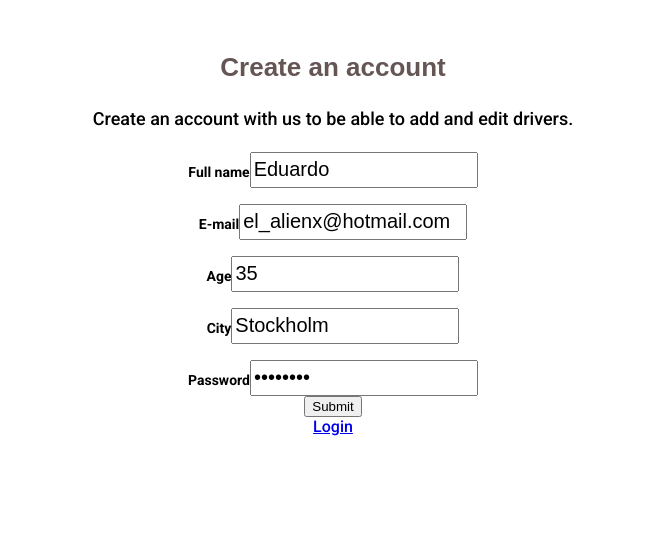
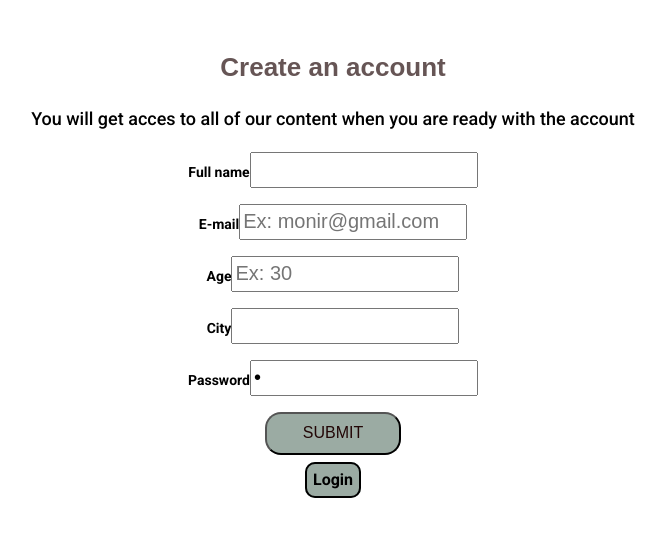
Before and after one commit to Monir2022/lms-linkoping, a React (Create React App) app: page /sign-up in a window 1280 px wide. Shown: the top 536 px of the page, without its empty margins (307-973 px from the left). Built offline with nearby package versions, Linux system fonts and the light colour scheme.

Commit message:
function name has changed

```diff
--- a/src/data/signUpForm.json
+++ b/src/data/signUpForm.json
@@ -1,7 +1,7 @@
 {
   "name": {
     "label": "Full name",
-    "placeholder": "Ex: Monir Akhand",
+    "placeholder": "Ex: Monir",
     "type": "text"
   },
   "email": {
--- a/src/pages/Courses.jsx
+++ b/src/pages/Courses.jsx
@@ -31,10 +31,10 @@ export default function Courses() {
     });
   }, []);
 
-  const coursefunc = () => {
+  function viewCourseList(){
     setTab(true);
   };
-  const listfunc = () => {
+  function viewStudentList(){
     setTab(false);
   };
 
@@ -64,11 +64,11 @@ export default function Courses() {
     <div id="courses">
       {loggedUser.isTeacher && (
         <div>
-          <button onClick={coursefunc}>My Courses</button>
-          <button onClick={listfunc}>Student List</button>
+          <button onClick={viewCourseList}>My Courses</button>
+          <button onClick={viewStudentList}>Student List</button>
         </div>
       )}
-      <p> Hi, you have logged in as  {loggedUser.name}</p>
+      <p> Hi, you have logged in as {loggedUser.name}</p>
       {tab ? <div className="grid">{Cards}</div> : <StudentList />}
       {loggedUser?.isTeacher && <button onClick={()=>setModal(<FormCreateCourse/>)}>Add</button>}
       {loggedUser?.isTeacher && <button>Update</button>}
--- a/src/pages/SignUp.jsx
+++ b/src/pages/SignUp.jsx
@@ -13,11 +13,11 @@ export default function SignUp({uidState}) {
   const [uid, setUID] = uidState
   const navigation = useNavigate();
 
-  const [name, setName] = useState("Eduardo");
-  const [email, setEmail] = useState("el_alienx@hotmail.com");
-  const [age, setAge] = useState("35");
-  const [city, setCity] = useState("Stockholm");
-  const [password, setPassword] = useState("12345678");
+  const [name, setName] = useState(" ");
+  const [email, setEmail] = useState(" ");
+  const [age, setAge] = useState(" ");
+  const [city, setCity] = useState(" ");
+  const [password, setPassword] = useState(" ");
 
   async function onSignUp(event) {
     event.preventDefault();
@@ -41,7 +41,7 @@ export default function SignUp({uidState}) {
   return (
     <div id="sign-up">
       <h1>Create an account</h1>
-      <p>Create an account with us to be able to add and edit drivers.</p>
+      <p>You will get acces to all of our content when you are ready with the account</p>
       <form onSubmit={onSignUp}>
         <InputField setup={signUpForm.name} state={[name, setName]} />
         <InputField setup={signUpForm.email} state={[email, setEmail]} />
--- a/src/routes/LoggedRoutes.jsx
+++ b/src/routes/LoggedRoutes.jsx
@@ -8,8 +8,6 @@ import Login from "../pages/Login";
 import SignUp from "../pages/SignUp";
 import StudentList from "components/StudentList";
 import Modal from "components/Modal";
-
-
 
 export default function LoggedRoutes({ uidState }) {
   return (
--- a/src/state/ModalContext.jsx
+++ b/src/state/ModalContext.jsx
@@ -2,7 +2,6 @@ import { createContext, useContext, useState } from "react";
 
 
 const Context = createContext(null);
-
 
 export function ModalProvider({ children }) {
   // Local state
--- /dev/null
+++ b/src/styles/components/modal.css
@@ -0,0 +1,21 @@
+#modal {
+    z-index: 1;
+  }
+
+  #modal .background {
+    position: fixed;
+    top: 0;
+    left: 0;
+    right: 0;
+    bottom: 0;
+    background-color: black;
+    opacity: 0.5;
+  }
+
+  #modal .content {
+    position: fixed;
+    top: 50%;
+    left: 50%;
+    transform: translate(-50%, -50%);
+    background-color: white;
+  }
--- /dev/null
+++ b/src/styles/components/sign-up.css
@@ -0,0 +1,21 @@
+
+#sign-up button {
+    font-size: 16px;
+    text-transform: uppercase;
+    text-decoration: none;
+    color: rgb(34, 6, 6);
+    background-color: rgba(38, 73, 55, 0.459);
+    height: 43px;
+    width: 136px;
+    margin: 1rem;
+    border-radius: 1rem;
+  }
+  #sign-up a {
+    border: 2px solid black;
+    text-decoration: none;
+    padding: 0.4rem;
+    color: black;
+    background-color: rgba(38, 73, 55, 0.459);
+    font-weight: bold;
+    border-radius: 10px;
+}
--- a/src/styles/styles.css
+++ b/src/styles/styles.css
@@ -6,3 +6,5 @@
 @import "./components/login.css";
 @import "./components/landing.css";
 @import "./components/studentList.css";
+@import "./components/sign-up.css";
+@import "./components/modal.css"
```
Also changed, not shown: src/components/InputCheckbox.jsx (deleted, +0 -14 lines).
